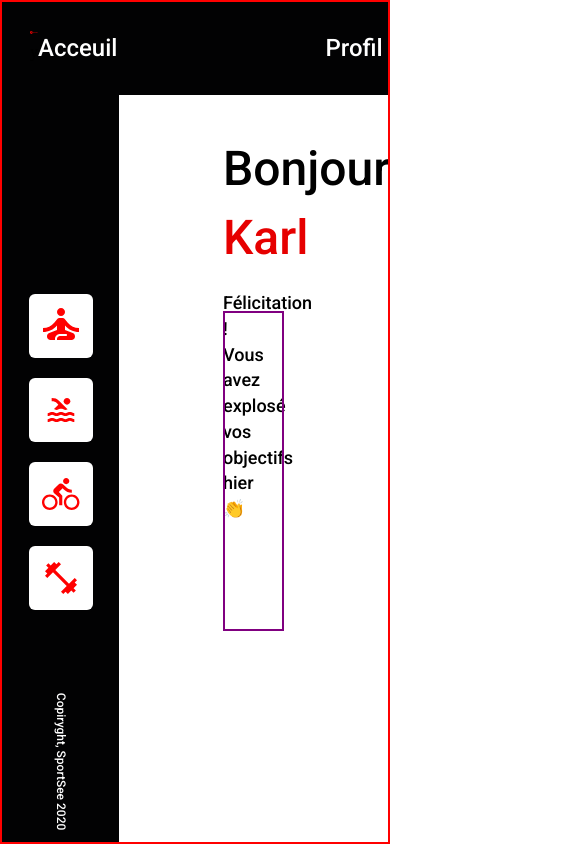
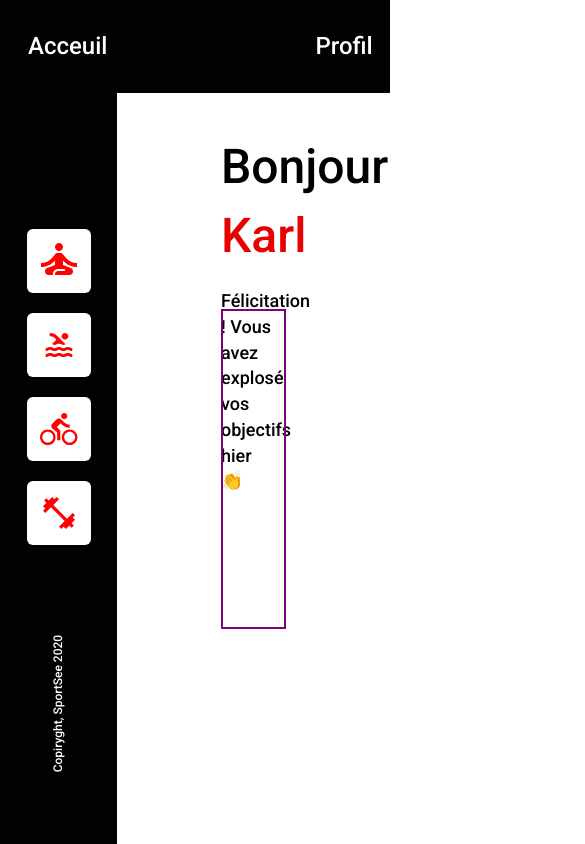
Before and after one commit to Delia-1/OC-12-SportSee-front, a React (Vite) app: page / in a window 390 px wide. Shown: the top 844 px of the page, 585 px wide, since content can reach past the window. Built offline with nearby package versions, Linux system fonts and the light colour scheme.

Commit message:
fix page responsive

```diff
--- a/src/components/Header.jsx
+++ b/src/components/Header.jsx
@@ -13,7 +13,7 @@ const Header = () => {
   return (
     <div className="header">
       <div className="header__logo-wrapper">
-        <img className="header__logo" src={logoSportSee} alt="logo site" />y
+        <img className="header__logo" src={logoSportSee} alt="logo site" />
       </div>
       <nav className="header__nav">
         {links.map((link, index) => (
--- a/src/styles/components/_sidebar.scss
+++ b/src/styles/components/_sidebar.scss
@@ -5,14 +5,18 @@
   display: flex;
   flex-direction: column;
   align-items: center;
-  justify-content: space-around;
+  justify-content: center;
   padding: 0 1.66rem;
-  max-width: 117px;
+  width: 117px;
   height: 100%;
   background-color: $bg-dark;
+  overflow: hidden;
+  min-height: stretch;
+  gap: 20%;
+  flex-shrink: 0;
 
   &__content {
-    margin-top: 8rem;
+    padding-top: 6%;
     display: flex;
     flex-direction: column;
     gap: 1.25rem;
@@ -23,7 +27,7 @@
   }
 
   &__copyright {
-    transform: rotate(90deg);
+    transform: rotate(270deg);
     color: $white;
     font-size: 12px;
     font-weight: 500;
--- a/src/styles/main.scss
+++ b/src/styles/main.scss
@@ -16,6 +16,7 @@
 html {
   height: 100%;
   width: 100%;
+  overflow: hidden;
 }
 
 html,
@@ -34,6 +35,7 @@ body {
   display: flex;
   flex-direction: column;
   height: 100vh;
+  overflow: hidden;
   line-height: 1.43;
 }
 
@@ -42,14 +44,16 @@ body {
   flex-direction: column;
   flex: 1;
   width: 100%;
+  overflow: hidden;
 }
 
 .main-container {
-  margin: 0;
   display: flex;
   flex-direction: column;
   flex: 1;
   width: 100%;
+  min-height: 0;
+  overflow: hidden;
 }
 
 h1,
--- a/src/styles/pages/_app.scss
+++ b/src/styles/pages/_app.scss
@@ -1,3 +1,11 @@
+.horizontal-container {
+  display: flex;
+  width: 100%;
+  flex: 1;
+  overflow: hidden;
+  min-height: 0;
+}
+
 main {
   display: flex;
   flex-direction: column;
@@ -5,20 +13,9 @@ main {
   padding: 2.5em 6.5em;
   gap: 1em;
   flex: 1;
-  overflow: auto;
-}
-.main-container {
-  border: red 2px solid;
-  height: 100%;
-  display: flex;
-  flex-direction: column;
-  flex: 1;
-}
-
-.horizontal-container {
-  display: flex;
-  width: 100%;
-  flex: 1;
+  min-height: 0;
+  overflow-y: auto;
+  overflow-x: hidden;
 }
 
 .graphs-container {
```
